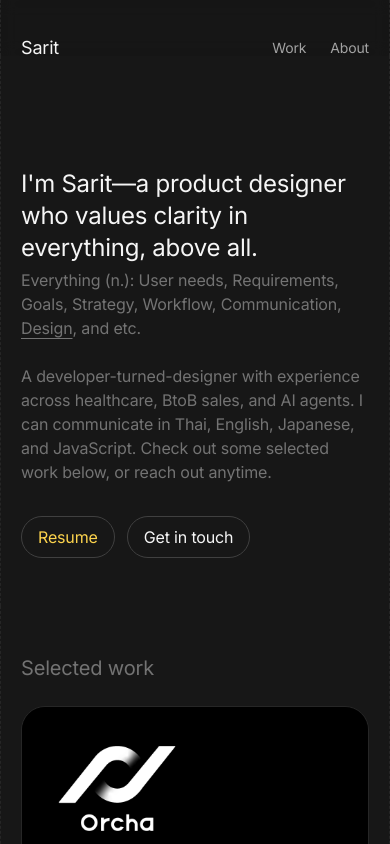
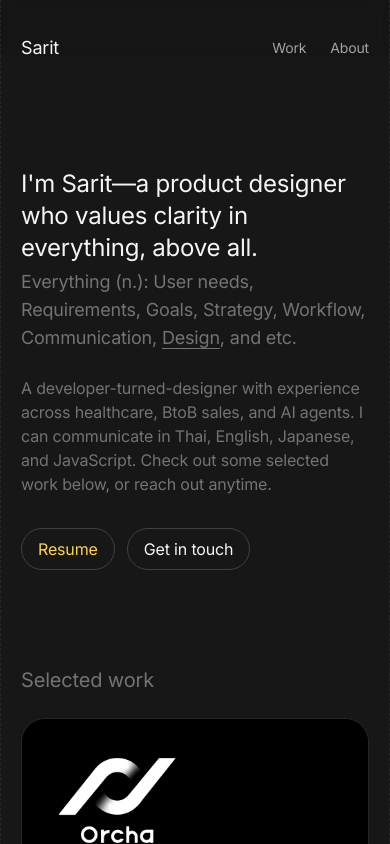
Before and after one commit to sarit-sopitvetmontree/Portfolio, a React (Vite) app: page / in a window 390 px wide. Shown: the top 844 px of the page. Built offline with nearby package versions, Linux system fonts and the light colour scheme.

Commit message:
Improve Text

```diff
--- a/src/App.jsx
+++ b/src/App.jsx
@@ -62,7 +62,7 @@ function Hero() {
       <h2 className="text-2xl sm:text-3xl text-neutral-100">
         I'm Sarit—a product designer who values clarity in everything, above all.
       </h2>
-      <h2 className="textxl sm:text-2xl text-neutral-500 mt-1">
+      <h2 className="text-lg sm:text-2xl text-neutral-500 mt-1">
         Everything (n.): User needs, Requirements, Goals, Strategy, Workflow, Communication, <span className="underline decoration-neutral-500 underline-offset-4 decoration-1">Design</span>, and etc.
       </h2>
       <p className="mt-6 max-w-xl text-neutral-500">
```
